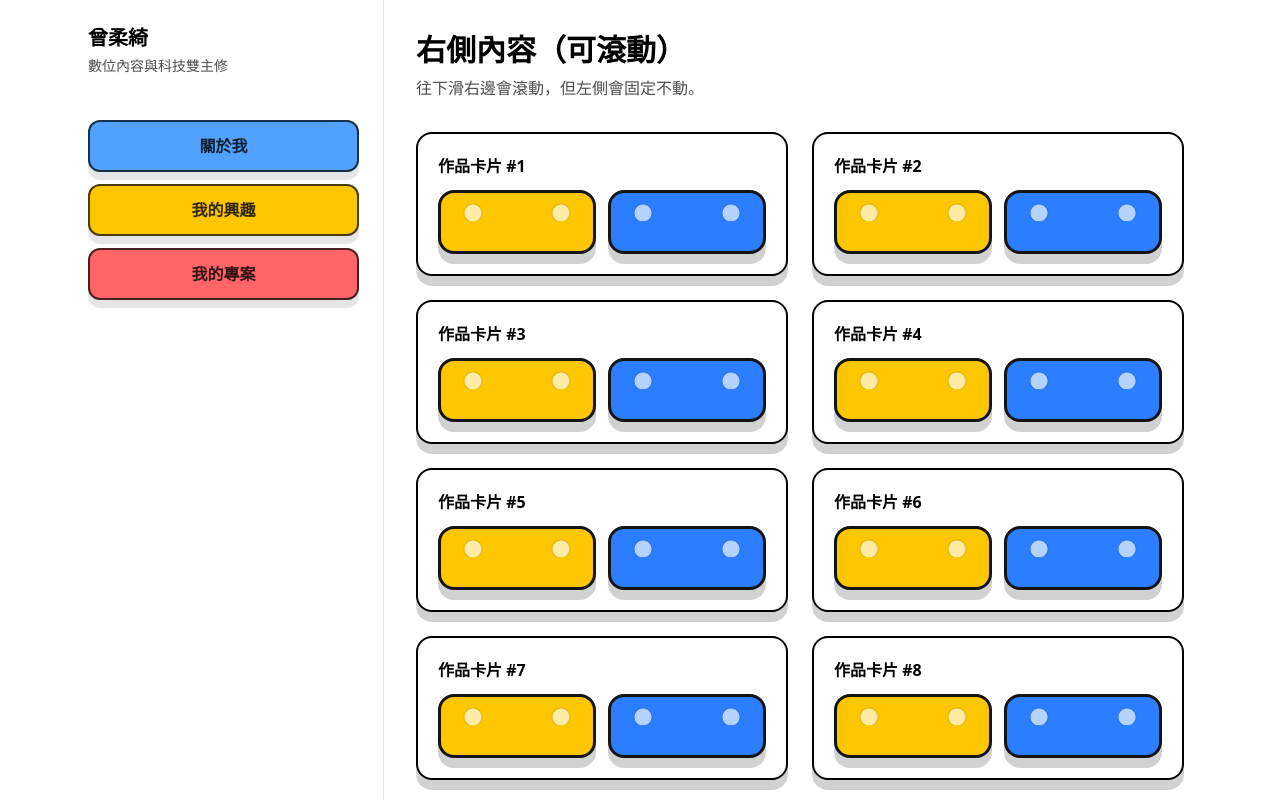
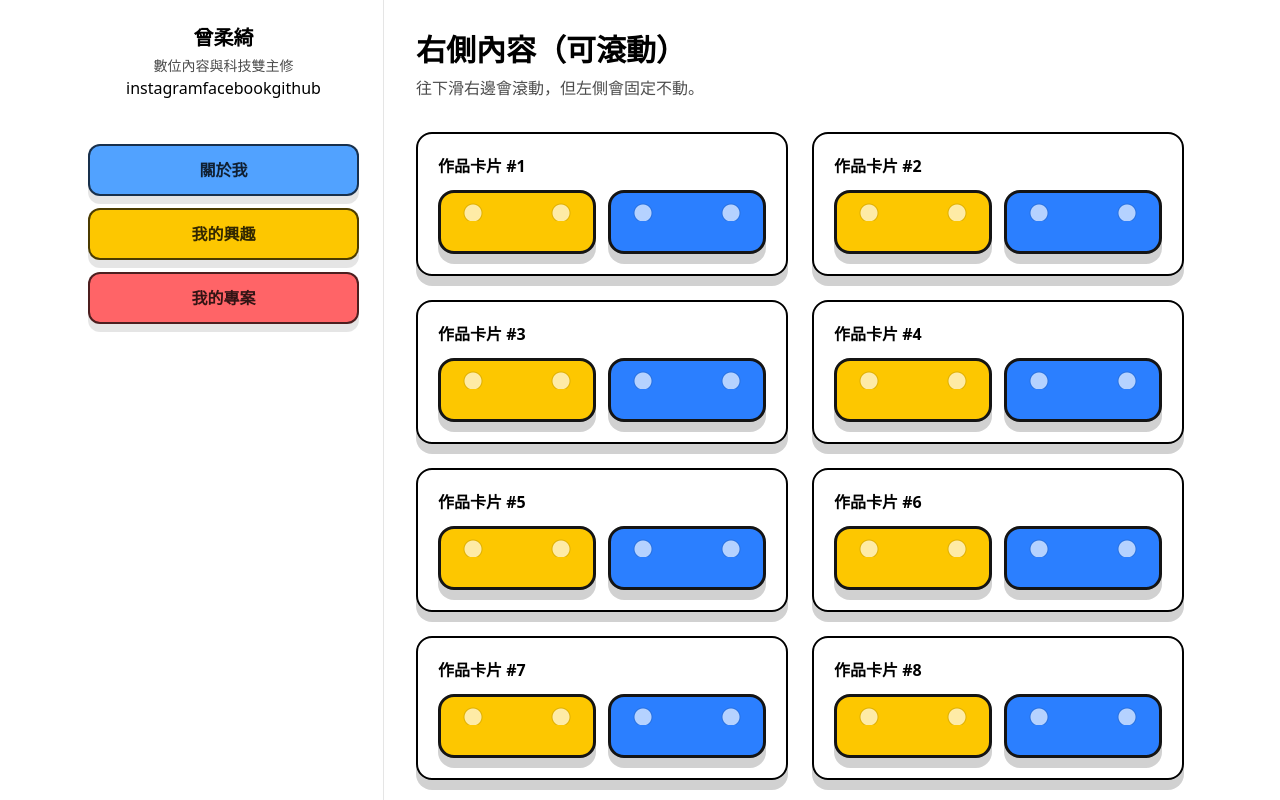
Before and after one commit to 111508016-sys/114-2-w4-111508016-hw, a Next.js app: page / in a window 1280 px wide. Built offline with nearby package versions, Linux system fonts and the light colour scheme.

Commit message:
Update page.tsx

```diff
--- a/app/page.tsx
+++ b/app/page.tsx
@@ -4,8 +4,13 @@ export default function Home() {
       <div className="mx-auto flex h-screen max-w-6xl">
         {/* 左側固定 */}
         <aside className="sticky top-0 h-screen w-[320px] overflow-y-auto border-r border-black/10 bg-white/70 p-6 backdrop-blur">
-          <div className="text-xl font-black">曾柔綺</div>
-          <div className="mt-1 text-sm text-black/70">數位內容與科技雙主修</div>
+          <div className="text-xl font-black text-center">曾柔綺</div>
+          <div className="mt-1 text-sm text-black/70 text-center">數位內容與科技雙主修</div>
+          <div className="flex justify-center">
+            <div>instagram</div>
+            <div>facebook</div>
+            <div>github</div>
+          </div>
 
 
           <div className="mt-3 grid grid-cols-2 gap-3"> </div>
```
